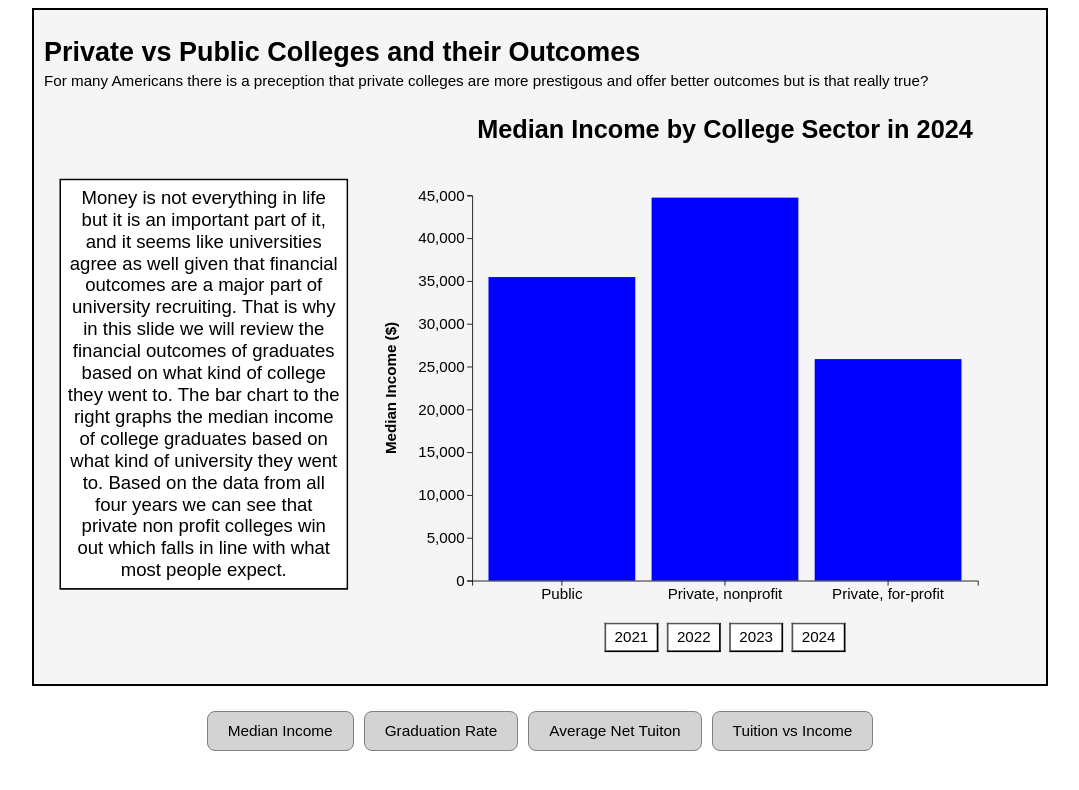
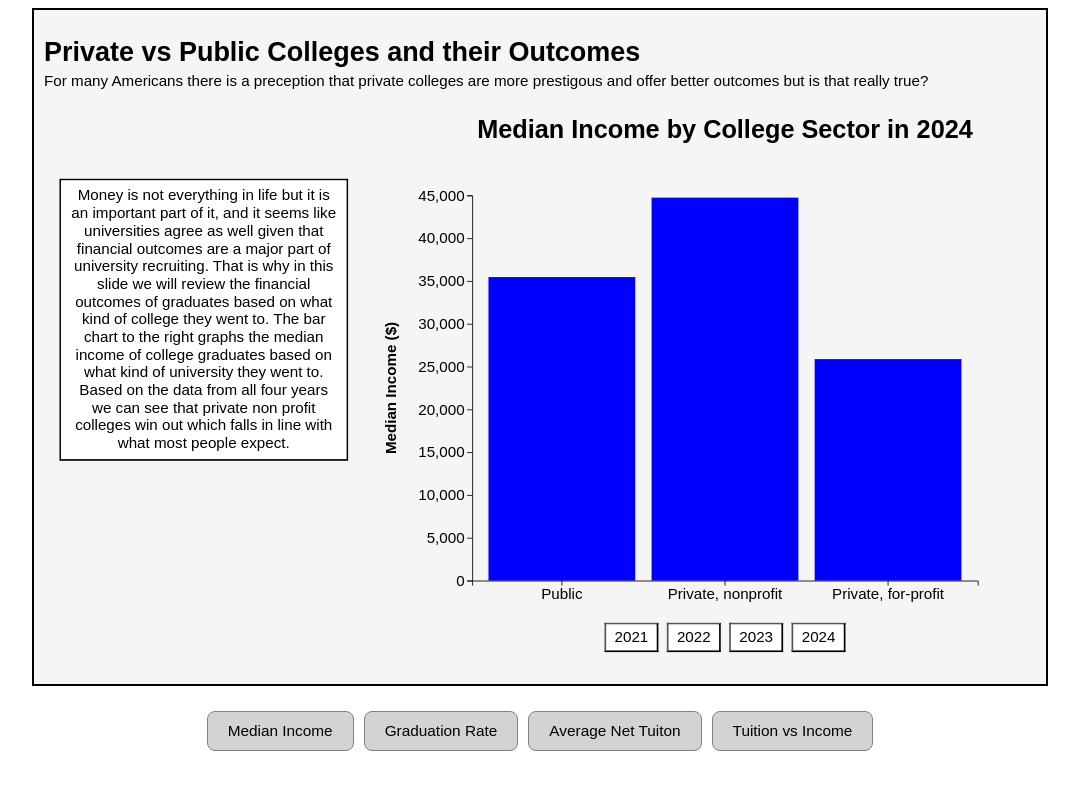
Before and after one commit to boomboy121/CS-416-Narrative-Project, a plain HTML site: page index.html in a window 1280 px wide. Shown: the whole page, without its empty margins (100-1179 px from the left). Drawn offline with nearby package versions, Linux system fonts and the light colour scheme.

Commit message:
fontfix4

```diff
--- a/index.html
+++ b/index.html
@@ -121,7 +121,7 @@
 
 
   const textBoxDiv = textBox.append("xhtml:div")
-  .style("font-size", Math.max(22, Math.min(width, window.innerHeight) * 0.015) + "px")
+  .style("font-size", Math.max(18, Math.min(width, window.innerHeight) * 0.015) + "px")
   .style("font-family", "sans-serif")
   .style("color", "black")
   .style("border", "2px solid black")
```
